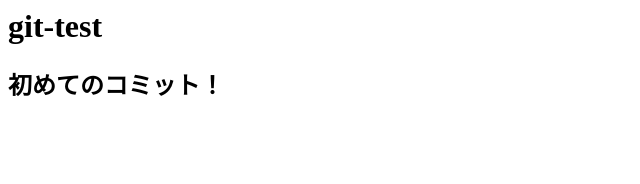
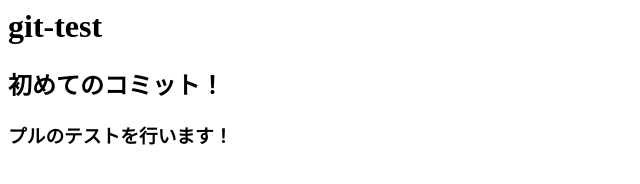
Before and after one commit to yuuuki-miyaaa/git-test, a plain HTML site: page index.html in a window 1280 px wide. Shown: the whole page, without its empty margins (0-640 px from the left). Drawn offline with Linux system fonts and the light colour scheme.

Commit message:
Update index.html
プルのテストですよー！

```diff
--- a/index.html
+++ b/index.html
@@ -1,2 +1,3 @@
 <h1>git-test</h1>
 <h2>初めてのコミット！</h2>
+<h3>プルのテストを行います！</h3>
```
